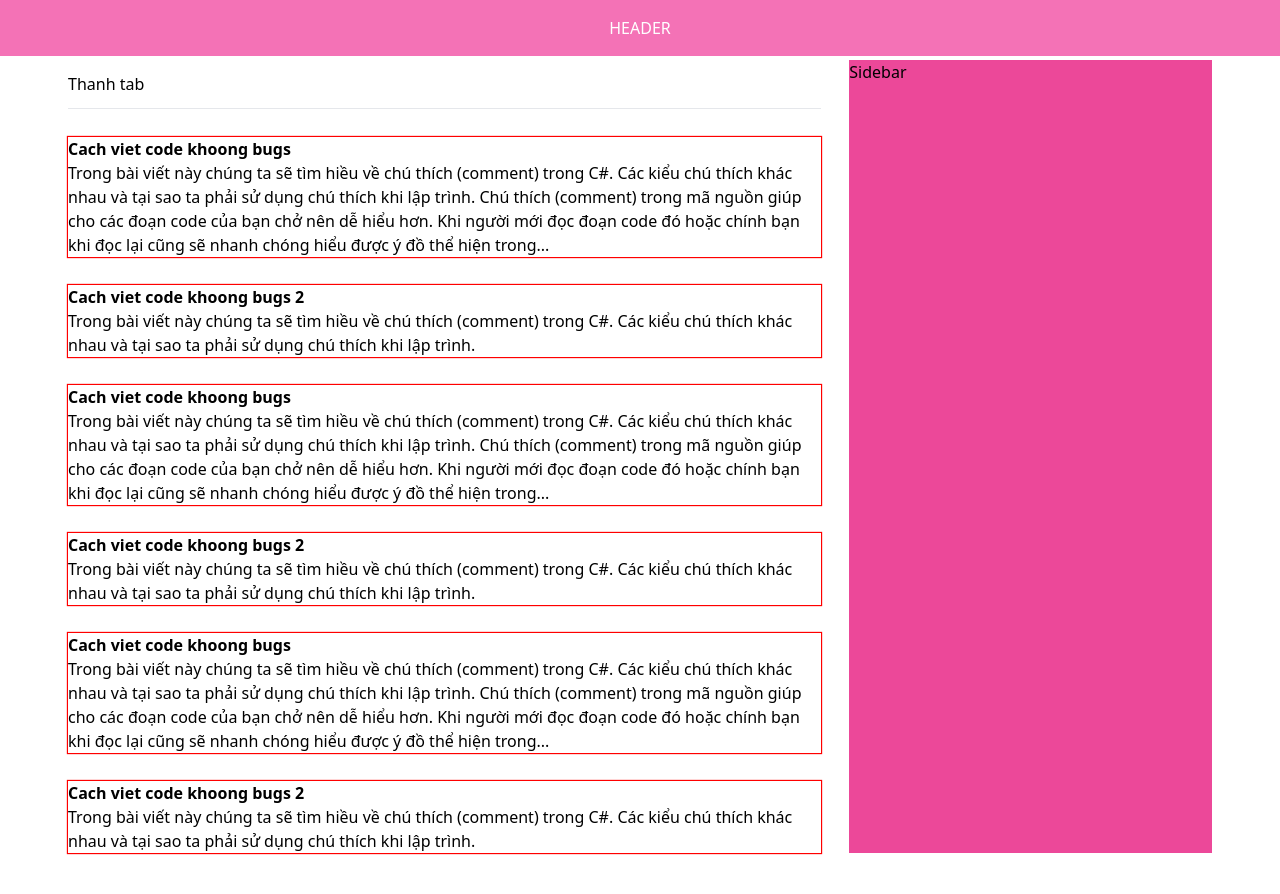
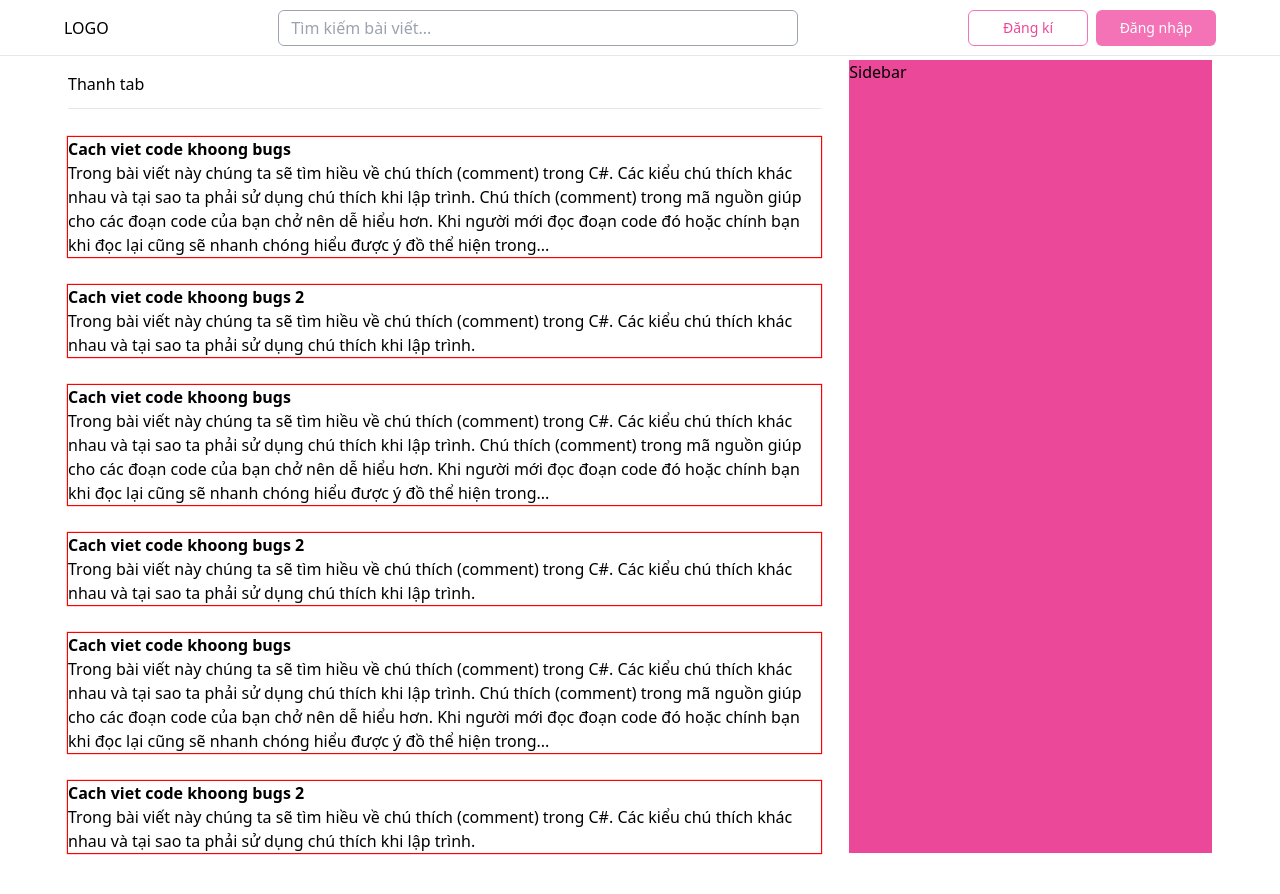
Before and after one commit to buitongminhchau01032002/programming-social-network-UI, a React (Vite) app: page / in a window 1280 px wide. Shown: the top 894 px of the page. Built offline with nearby package versions, Linux system fonts and the light colour scheme.

Commit message:
header bacsic

```diff
--- a/src/layouts/components/Header/index.jsx
+++ b/src/layouts/components/Header/index.jsx
@@ -1,5 +1,72 @@
+const USER = {
+    displayName: 'Nguyễn Văn A',
+    avatar: 'https://picsum.photos/100/100',
+};
+
 function Header() {
-    return <header className="fixed flex h-14 w-full items-center justify-center bg-primary text-white">HEADER</header>;
+    const user = false;
+    return (
+        <header className="fixed flex h-14 w-full items-center justify-between border-b bg-white px-16">
+            <div>LOGO</div>
+
+            {/* SEARCH */}
+            <div className="flex h-9 min-w-[520px] rounded-md border border-gray-400 focus-within:!border-primary hover:border-gray-500">
+                <input className="h-full flex-1 rounded-md px-3 outline-none" placeholder="Tìm kiếm bài viết..." />
+            </div>
+
+            {/* ACTION GROUP */}
+            {user ? (
+                <div className="flex items-center space-x-3">
+                    <button className="flex h-9 min-w-[120px] items-center justify-center rounded-md bg-primary px-5 text-sm font-medium text-white transition hover:bg-primary-dark">
+                        <span className="pr-1">
+                            <svg
+                                xmlns="http://www.w3.org/2000/svg"
+                                viewBox="0 0 24 24"
+                                fill="currentColor"
+                                className="h-6 w-6 pt-0.5"
+                            >
+                                <path
+                                    fillRule="evenodd"
+                                    d="M12 2.25c-5.385 0-9.75 4.365-9.75 9.75s4.365 9.75 9.75 9.75 9.75-4.365 9.75-9.75S17.385 2.25 12 2.25zM12.75 9a.75.75 0 00-1.5 0v2.25H9a.75.75 0 000 1.5h2.25V15a.75.75 0 001.5 0v-2.25H15a.75.75 0 000-1.5h-2.25V9z"
+                                    clipRule="evenodd"
+                                />
+                            </svg>
+                        </span>
+                        Tạo bài đăng
+                    </button>
+
+                    <div className="flex items-center space-x-1">
+                        <button className="h-9 w-9 overflow-hidden rounded-full ring-primary hover:ring-2">
+                            <img className="h-full w-full object-contain" src={USER.avatar} />
+                        </button>
+                        <button className="hover:text-primary-dark">
+                            <svg
+                                xmlns="http://www.w3.org/2000/svg"
+                                viewBox="0 0 24 24"
+                                fill="currentColor"
+                                className="h-4 w-4"
+                            >
+                                <path
+                                    fillRule="evenodd"
+                                    d="M12.53 16.28a.75.75 0 01-1.06 0l-7.5-7.5a.75.75 0 011.06-1.06L12 14.69l6.97-6.97a.75.75 0 111.06 1.06l-7.5 7.5z"
+                                    clipRule="evenodd"
+                                />
+                            </svg>
+                        </button>
+                    </div>
+                </div>
+            ) : (
+                <div className="flex items-center space-x-2">
+                    <button className="flex h-9 min-w-[120px] items-center justify-center rounded-md border border-primary px-5 text-sm font-medium text-primary-dark transition hover:bg-primary hover:text-white">
+                        Đăng kí
+                    </button>
+                    <button className="flex h-9 min-w-[120px] items-center justify-center rounded-md bg-primary px-5 text-sm font-medium text-white transition hover:bg-primary-dark">
+                        Đăng nhập
+                    </button>
+                </div>
+            )}
+        </header>
+    );
 }
 
 export default Header;
--- a/tailwind.config.cjs
+++ b/tailwind.config.cjs
@@ -14,6 +14,7 @@ module.exports = {
             },
             colors: {
                 primary: '#f472b6',
+                'primary-dark': '#ec4899',
             },
         },
     },
```
